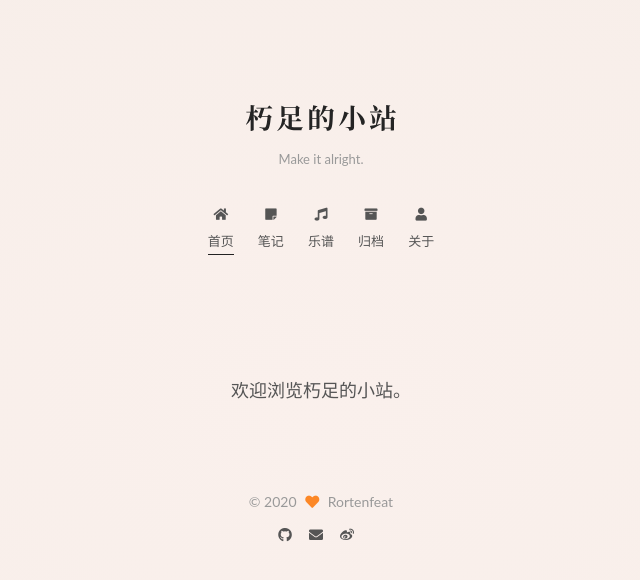
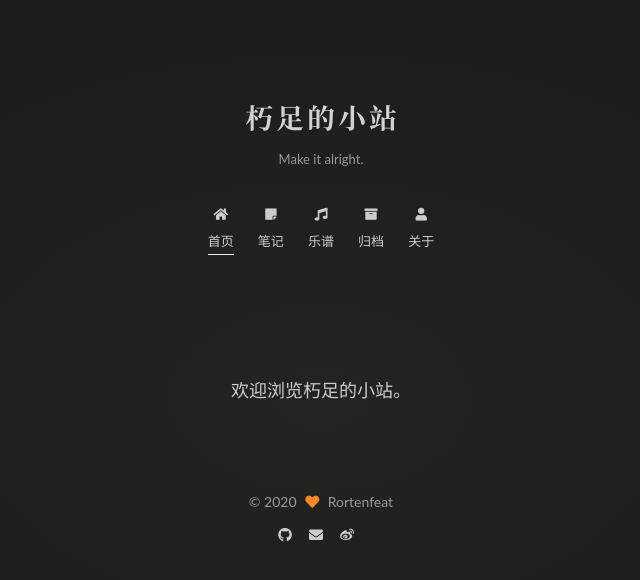
Before and after one commit to Rortenfeat/rortenfeat.github.io, a plain HTML site: page index.html in a window 1280 px wide. Shown: the whole page, without its empty margins (319-959 px from the left). Drawn offline with nearby package versions, Linux system fonts and the dark colour scheme.

Commit message:
Site updated: 2020-06-29 20:37:06

```diff
--- a/css/main.css
+++ b/css/main.css
@@ -18,6 +18,40 @@
   --btn-default-hover-color: #222;
   --btn-default-hover-border-color: #222;
 }
+@media (prefers-color-scheme: dark) {
+  :root {
+    --body-bg-color: #282828;
+    --content-bg-color: #333;
+    --card-bg-color: #555;
+    --text-color: #ccc;
+    --blockquote-color: #bbb;
+    --link-color: #ccc;
+    --link-hover-color: #eee;
+    --brand-color: #ddd;
+    --brand-hover-color: #ddd;
+    --table-row-odd-bg-color: #282828;
+    --table-row-hover-bg-color: #363636;
+    --menu-item-bg-color: #555;
+    --btn-default-bg: #222;
+    --btn-default-color: #ccc;
+    --btn-default-border-color: #555;
+    --btn-default-hover-bg: #666;
+    --btn-default-hover-color: #ccc;
+    --btn-default-hover-border-color: #666;
+  }
+  img {
+    opacity: 0.75;
+  }
+  img:hover {
+    opacity: 0.9;
+  }
+  .custom-logo-image {
+    filter: invert(100%) hue-rotate(180deg) contrast(90%) !important;
+  }
+  body {
+    background: radial-gradient(#232322, #1b1a1a) !important;
+  }
+}
 html {
   line-height: 1.15; /* 1 */
   -webkit-text-size-adjust: 100%; /* 2 */
```
